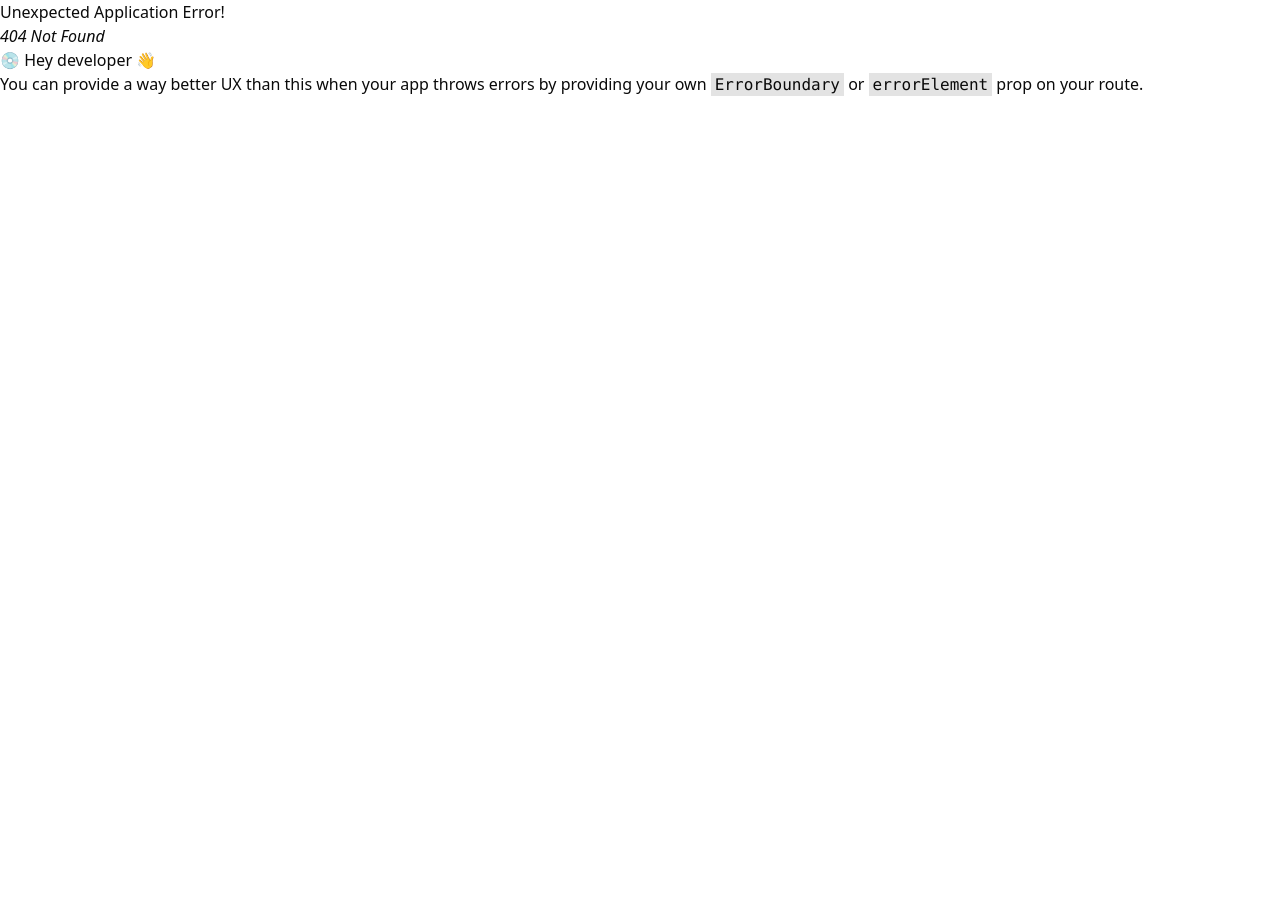
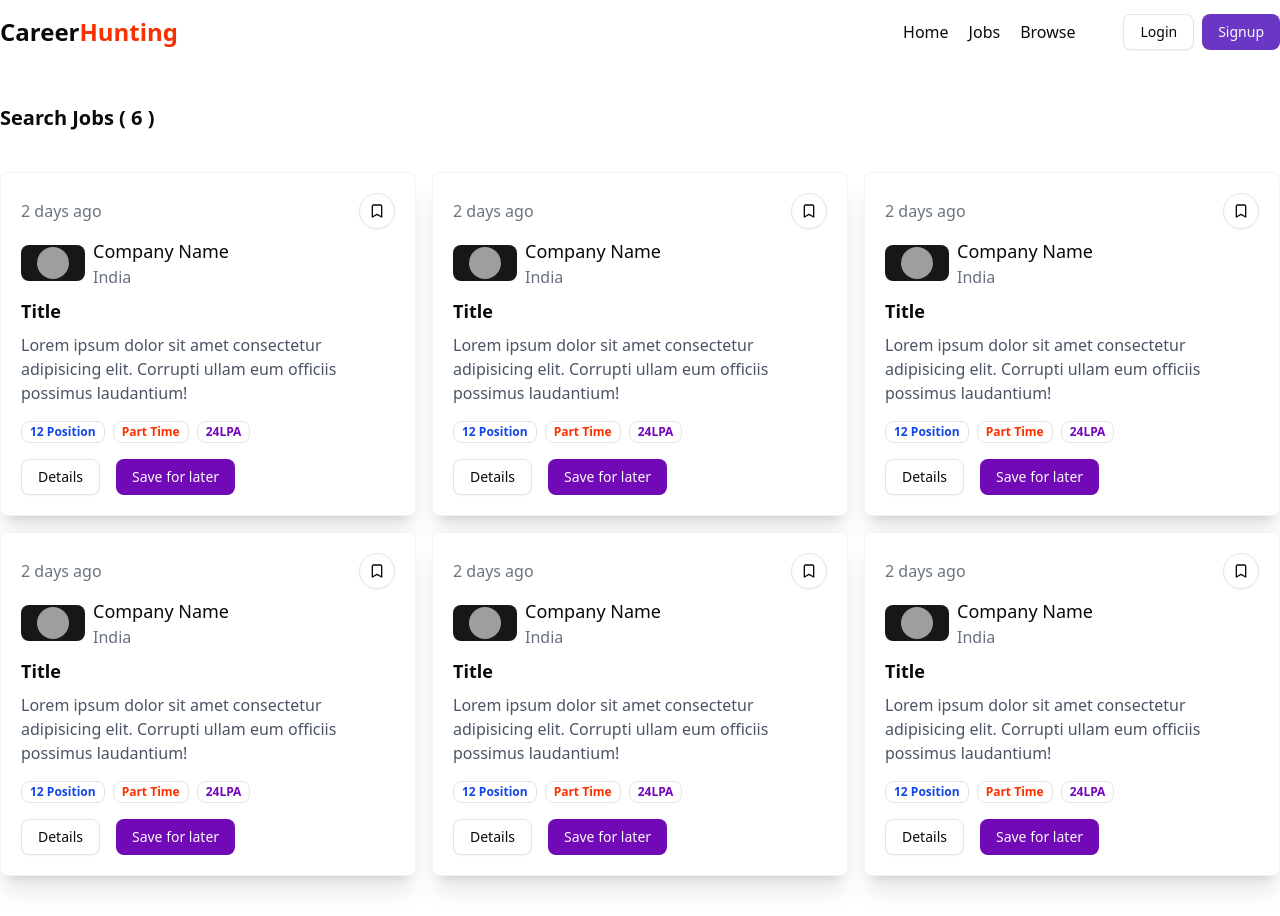
Before and after one commit to OmYadav3/CareerHunting, a React (Vite) app in the folder Frontend/: page /browse in a window 1280 px wide. Before the commit this address had no page. Before the commit the page ends 800 px from the top, so only its background shows below. Built offline with nearby package versions, Linux system fonts and the light colour scheme; grey boxes are pictures that could not be loaded.

Commit message:
add the UI of Browse Page and add the path in app router

```diff
--- /dev/null
+++ b/Frontend/src/components/Browse.jsx
@@ -0,0 +1,27 @@
+import React from 'react'
+import Navbar from './shared/Navbar'
+import Job from './Job'
+
+const randomJobs = [1, 2, 3, 4, 5, 6]
+
+const Browse = () => {
+  return (
+    <div>
+      <Navbar/>
+      <div className='max-w-7xl mx-auto my-10'>
+        <h1 className='font-bold text-xl my-10'>Search Jobs ( {randomJobs.length} )</h1>
+        <div className='grid grid-cols-3 gap-4'>
+          {
+          randomJobs.map((item, index) => {
+            return (
+              <Job/>
+            )
+          })
+        }
+        </div>
+      </div>
+    </div>
+  )
+}
+
+export default Browse
```
Also changed, not shown: Frontend/src/App.jsx (+6 -1 lines).
